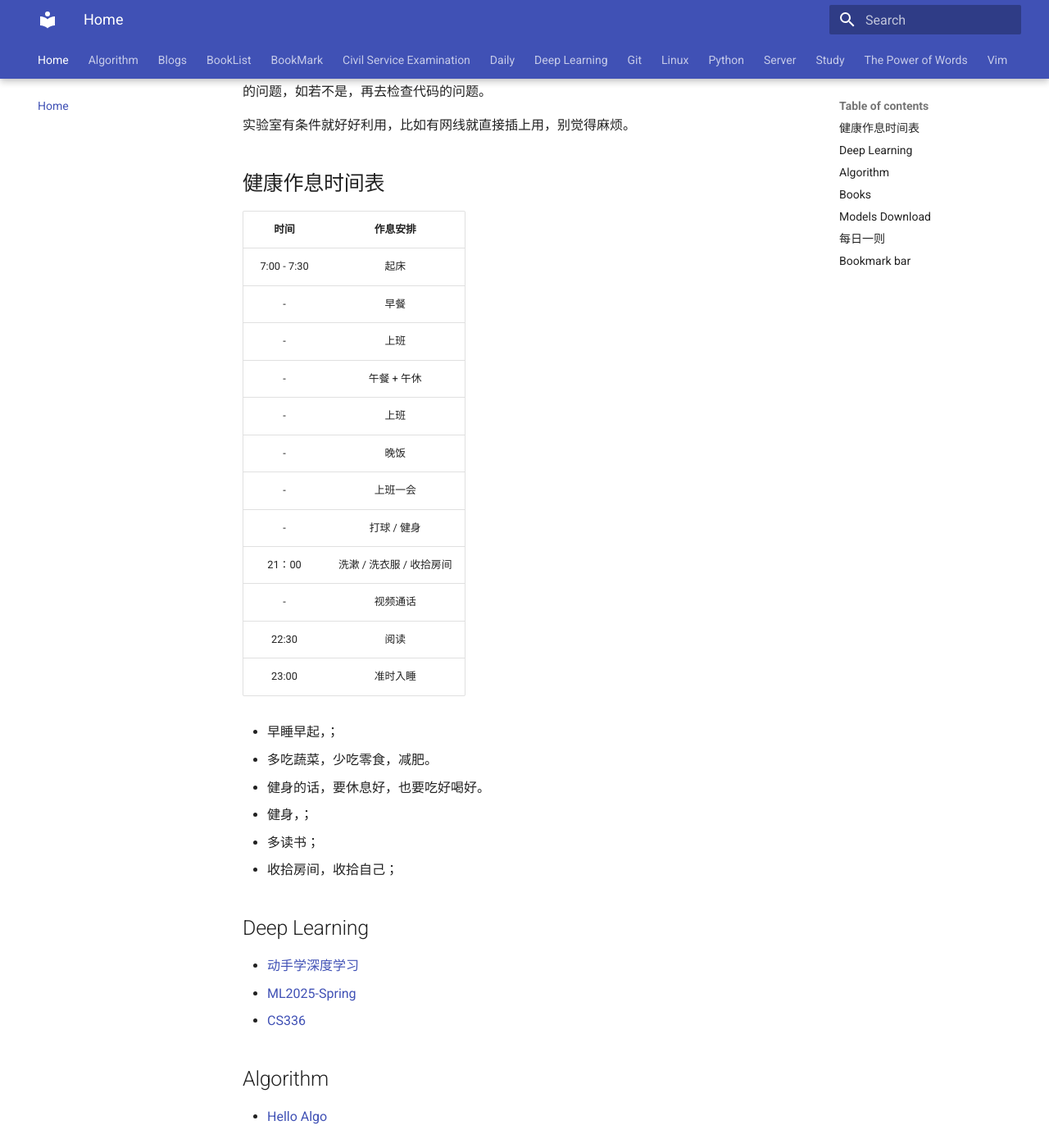
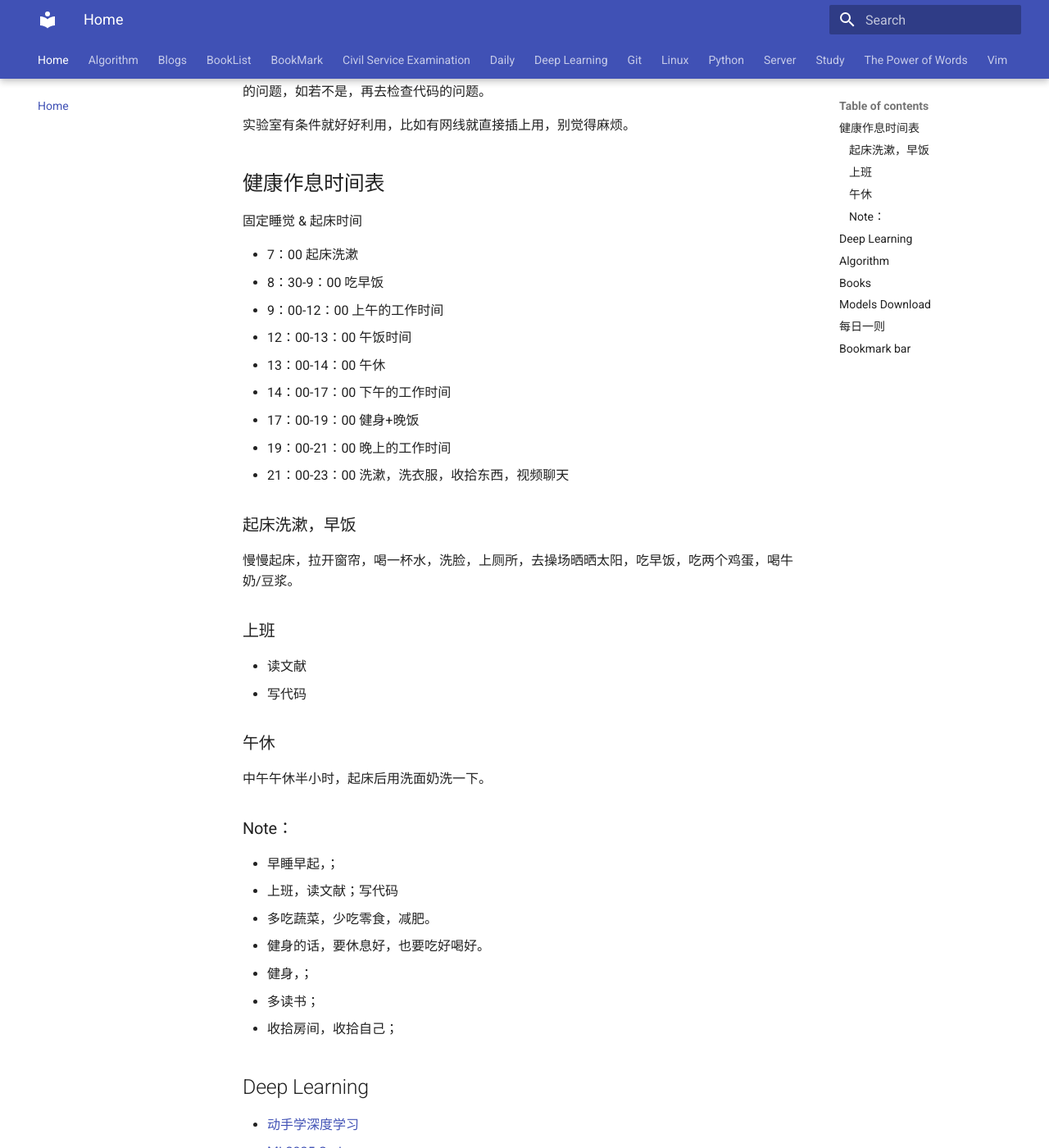
Before and after one commit to WGZ-W/wgz-w.github.io, an MkDocs documentation site: the page built from docs/index.md, in a window 1280 px wide and 1400 px high, scrolled down 377 px. Shown: the whole window at 82% size. Built offline with MkDocs 1.6.1 and Material for MkDocs 9.7.7, drawn with Linux system fonts in a browser that asks for light colours.

Commit message:
modify schedule

```diff
--- a/docs/index.md
+++ b/docs/index.md
@@ -28,7 +28,32 @@ Create repo -> ssh origin remote -> link codex/claude code
 
 ## 健康作息时间表
 
-|时间|作息安排|
+固定睡觉 & 起床时间
+
+- 7：00 起床洗漱
+- 8：30-9：00 吃早饭
+- 9：00-12：00 上午的工作时间
+- 12：00-13：00 午饭时间
+- 13：00-14：00 午休
+- 14：00-17：00 下午的工作时间
+- 17：00-19：00 健身+晚饭
+- 19：00-21：00 晚上的工作时间
+- 21：00-23：00 洗漱，洗衣服，收拾东西，视频聊天
+
+
+### 起床洗漱，早饭
+慢慢起床，拉开窗帘，喝一杯水，洗脸，上厕所，去操场晒晒太阳，吃早饭，吃两个鸡蛋，喝牛奶/豆浆。
+
+### 上班
+- 读文献
+- 写代码
+
+### 午休
+中午午休半小时，起床后用洗面奶洗一下。
+
+### Note：
+
+<!-- |时间|作息安排|
 |:-:|:-:|
 |7:00 - 7:30| 起床 |
 |-| 早餐 |
@@ -41,9 +66,10 @@ Create repo -> ssh origin remote -> link codex/claude code
 |21：00| 洗漱 / 洗衣服 / 收拾房间 |
 |-| 视频通话 |
 |22:30| 阅读|
-| 23:00| 准时入睡 |
+| 23:00| 准时入睡 | -->
 
 - 早睡早起，；
+- 上班，读文献；写代码
 - 多吃蔬菜，少吃零食，减肥。
 - 健身的话，要休息好，也要吃好喝好。
 - 健身，；
```
